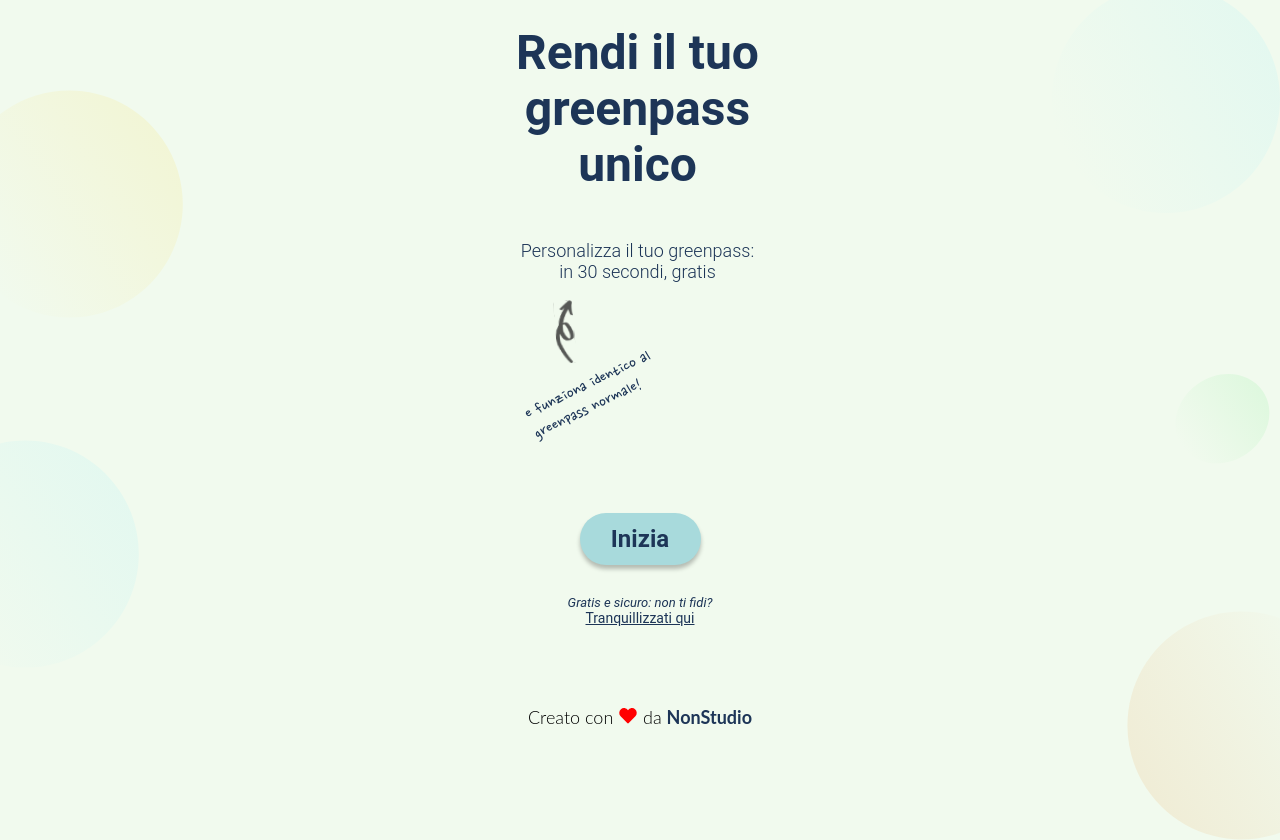
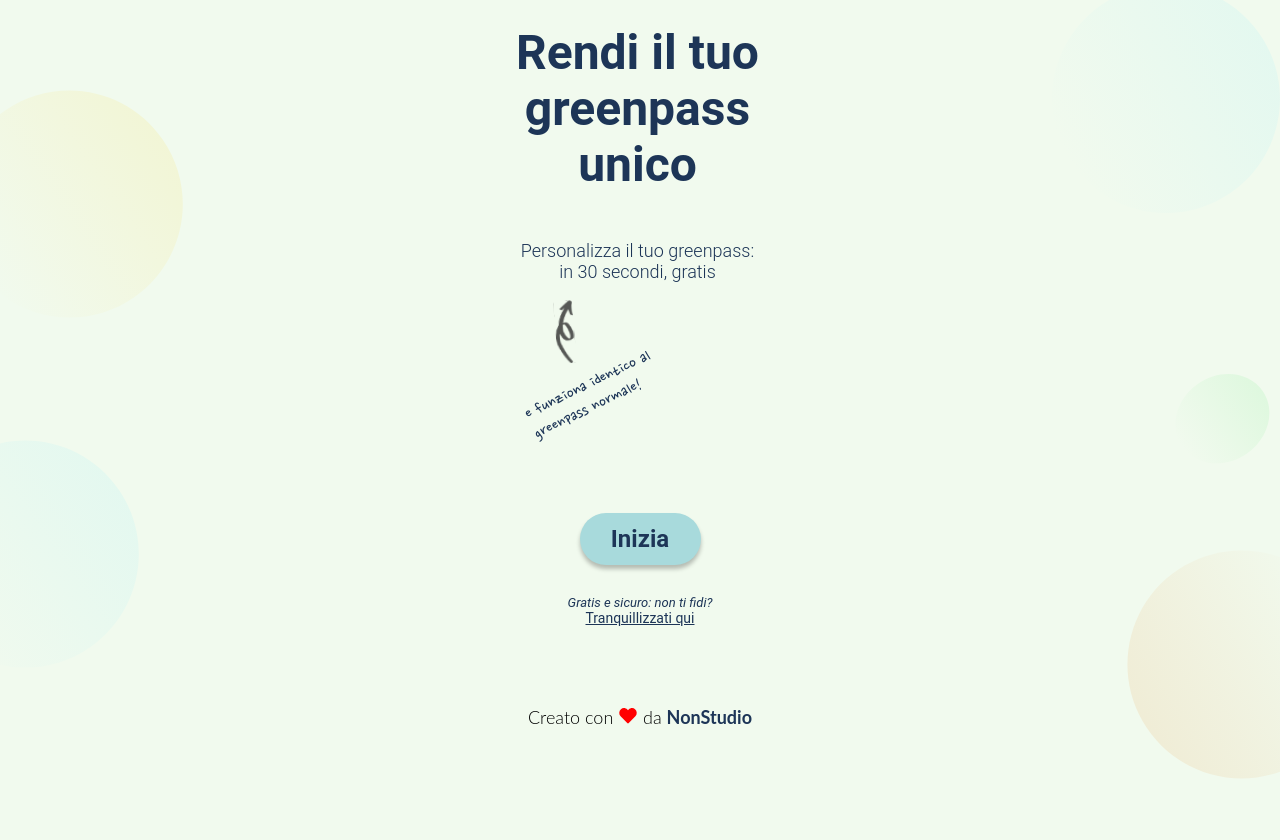
Before and after one commit to SamueleBertani/edgc-qr-editor-next, a Next.js app: page / in a window 1280 px wide. After the commit the page ends 800 px from the top, so only its background shows below. Built offline with nearby package versions, Linux system fonts and the light colour scheme; what react-toast-notifications would draw is missing.

Commit message:
yellow ball position

```diff
--- a/styles/pages.css
+++ b/styles/pages.css
@@ -72,7 +72,7 @@
     z-index: -2;
     width: auto;
     height: auto;
-    bottom: -40px;
+    top: 550px;
     right: 0px;
     overflow-x: hidden;
 }
```
